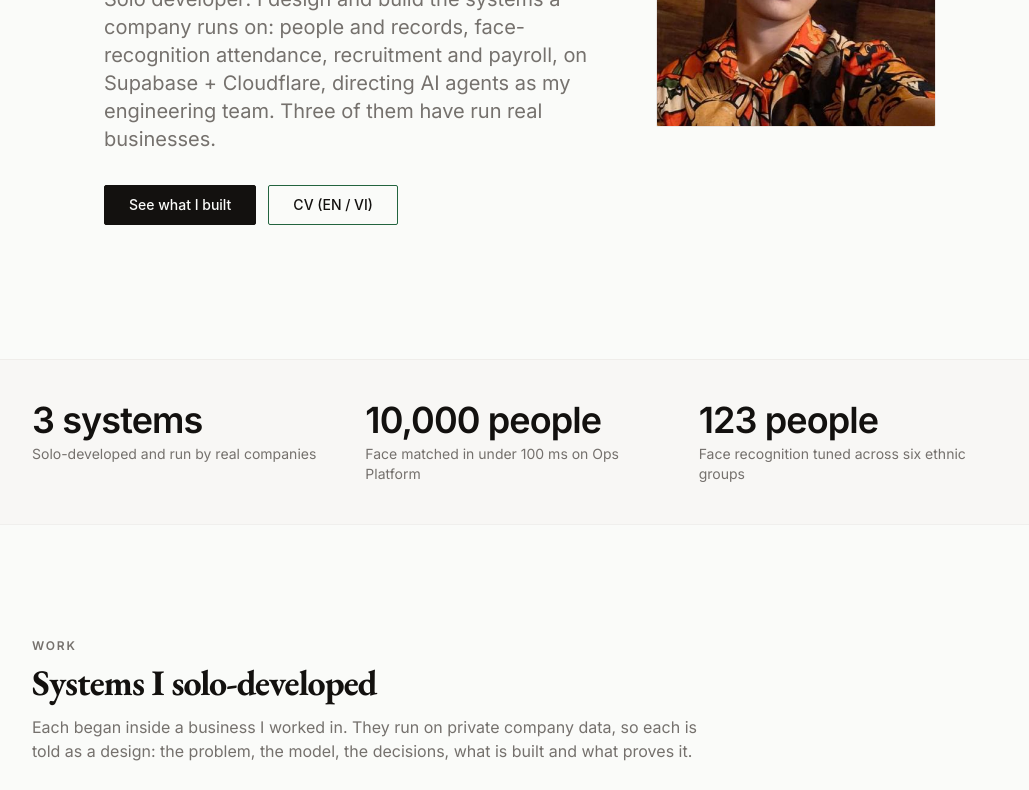
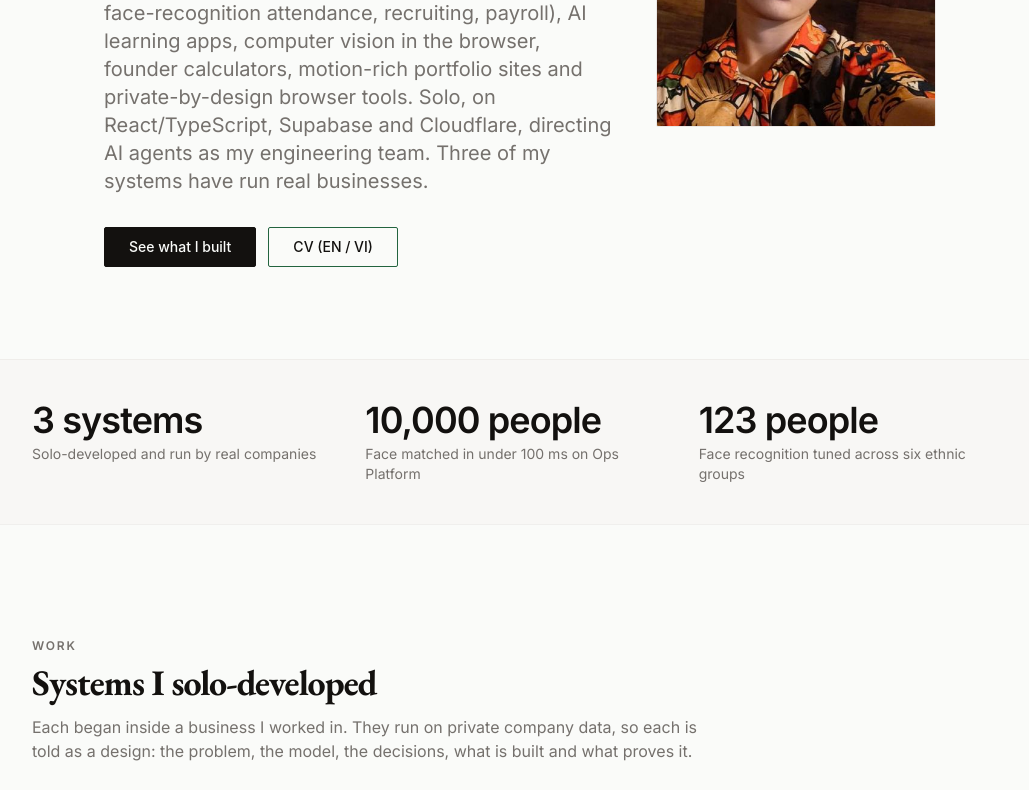
Before and after one commit to nguyendinhngoc23052006/nguyen-dinh-ngoc-portfolio, an Astro site: page / in a window 1280 px wide. Shown: the part 441-1231 px from the top of the page, without its empty margins (120-1149 px from the left). Built offline with nearby package versions, Linux system fonts and the light colour scheme; Astro itself is replaced by a stand-in of ours.

Commit message:
Position as a full-stack developer who tailors apps, not an internal-tools specialist (#118)
The home page title, meta, structured data, hero, CV summary (EN/VI) and
focus line now cover the full range of work: business platforms, AI and
computer-vision apps, calculators, portfolio sites and browser tools.
Adds the live link for the Ngoc Anh portfolio and spells Le Khanh correctly.


Claude-Session: https://claude.ai/code/session_01SV2i4JYdiVCd1ikQw7EZwW

Co-authored-by: Claude <noreply@anthropic.com>

```diff
--- a/e2e/smoke.spec.ts
+++ b/e2e/smoke.spec.ts
@@ -4,7 +4,7 @@ import { HEALTH_PATH, HOME_PATH } from "./_mocks";
 test("home page has correct title", async ({ page }) => {
   await page.goto(HOME_PATH);
   await expect(page).toHaveTitle(
-    "Jade — Internal Systems Developer | Nguyen Dinh Ngoc",
+    "Jade — Full-stack Developer | Nguyen Dinh Ngoc",
   );
 });
 
--- a/src/data/portfolio.ts
+++ b/src/data/portfolio.ts
@@ -3,7 +3,7 @@ import metrics from "./metrics.json";
 export const SITE_URL = "https://nguyendinhngoc.dev";
 
 export const heroSubhead =
-  "Solo developer: I design and build the systems a company runs on: people and records, face-recognition attendance, recruitment and payroll, on Supabase + Cloudflare, directing AI agents as my engineering team. Three of them have run real businesses.";
+  "Full-stack developer who builds apps tailored to the job, end to end: business platforms (people records, face-recognition attendance, recruiting, payroll), AI learning apps, computer vision in the browser, founder calculators, motion-rich portfolio sites and private-by-design browser tools. Solo, on React/TypeScript, Supabase and Cloudflare, directing AI agents as my engineering team. Three of my systems have run real businesses.";
 
 export const aboutIntro = `I study international economics at Foreign Trade University and taught myself the rest — production software, cloud infrastructure, AI-directed engineering. The combination isn't padding, it's leverage. Macroeconomic reasoning for the business case. Creative problem-solving for the jobs no template fits. Infrastructure-deep understanding of the systems the code actually runs on. All three in one head at once. Self-taught means I picked up every tool because I needed it, not because a syllabus said to — each system here needed a field I learned from published sources first: labour law, cash control, pay regulations, face recognition. I direct AI systems the way most developers use search: as an amplifier on the work, not a substitute for the understanding underneath. Most public projects here are live: open them. The systems companies run on are private, and I'll gladly walk you through them.`;
 
@@ -33,8 +33,8 @@ export const cvTitle: T = {
 };
 
 export const cvSummary: T = {
-  en: "Self-taught full-stack engineer and solo developer in Hanoi. I design and build the systems a business runs on: people records, face-recognition attendance, recruiting, shifts and payroll; three of them have run real companies. I build with Claude Code and own the design, data model, review and testing. I learn the business first: I ran the stores and wrote the procedures, and learned labour law, cash control and pay regulations to build them in.",
-  vi: "Kỹ sư full-stack tự học, phát triển độc lập, tại Hà Nội. Tôi thiết kế và xây dựng các hệ thống vận hành doanh nghiệp: hồ sơ nhân sự, chấm công nhận diện khuôn mặt, tuyển dụng, xếp ca và tính lương; ba hệ thống đã được đưa vào vận hành tại doanh nghiệp. Tôi phát triển cùng Claude Code và trực tiếp đảm nhận thiết kế, mô hình dữ liệu, rà soát và kiểm thử. Tôi tìm hiểu nghiệp vụ trước khi xây dựng: đã trực tiếp quản lý cửa hàng, soạn thảo quy trình, và nghiên cứu pháp luật lao động, kiểm soát tiền mặt, quy chế tiền lương.",
+  en: "Self-taught full-stack engineer and solo developer in Hanoi. I build apps tailored to what each client or business needs, end to end: operations platforms (people records, face-recognition attendance, recruiting, shifts and payroll), AI learning apps, computer vision, calculators and portfolio sites; three of my systems have run real companies. I build with Claude Code and own the design, data model, review and testing. I learn the business first: I ran the stores and wrote the procedures, and learned labour law, cash control and pay regulations to build them in.",
+  vi: "Kỹ sư full-stack tự học, phát triển độc lập, tại Hà Nội. Tôi xây dựng trọn vẹn các ứng dụng được thiết kế riêng theo nhu cầu của từng khách hàng và doanh nghiệp: nền tảng vận hành (hồ sơ nhân sự, chấm công nhận diện khuôn mặt, tuyển dụng, xếp ca và tính lương), ứng dụng học tập ứng dụng AI, thị giác máy tính, công cụ tính toán và website portfolio; ba hệ thống đã được đưa vào vận hành tại doanh nghiệp. Tôi phát triển cùng Claude Code và trực tiếp đảm nhận thiết kế, mô hình dữ liệu, rà soát và kiểm thử. Tôi tìm hiểu nghiệp vụ trước khi xây dựng: đã trực tiếp quản lý cửa hàng, soạn thảo quy trình, và nghiên cứu pháp luật lao động, kiểm soát tiền mặt, quy chế tiền lương.",
 };
 
 // How I work, condensed for the CV. The site's "How I work" section has the detail.
@@ -684,10 +684,11 @@ export const projects: Project[] = [
     },
     desc: "Bilingual scrollytelling portfolio where one silk thread is drawn live through every chapter: cocoon, journey route, globe, supply-chain network, guitar strings, contact knot. GSAP DrawSVG/MotionPath with Lenis, synthesised sound, hidden easter eggs, and every animation off for readers who prefer reduced motion.",
     tags: ["React", "TypeScript", "GSAP", "Lenis", "i18n", "Web Audio"],
+    url: "https://portfolio-for-ngoc-anh.pages.dev",
     source: "https://github.com/nguyendinhngoc23052006/Portfolio-for-Ngoc-Anh",
   },
   {
-    title: "Nguyễn Lê Khánh — portfolio",
+    title: "Nguyễn Lê Khanh — portfolio",
     line: {
       en: "Bilingual scrollytelling site; GSAP ScrollTrigger, i18n.",
       vi: "Portfolio song ngữ kể chuyện; GSAP ScrollTrigger, i18n.",
--- a/src/pages/index.astro
+++ b/src/pages/index.astro
@@ -27,7 +27,7 @@ import "../styles/globals.css";
 
 // biome-ignore lint/correctness/noUnusedVariables: used in Astro template
 const DESCRIPTION =
-  "Nguyen Dinh Ngoc (Jade) builds the internal systems a company runs on: operations platforms, HR, recruitment, attendance and payroll on Supabase + Cloudflare, with computer vision. Hanoi, open to remote.";
+  "Nguyen Dinh Ngoc (Jade) is a full-stack developer who builds tailored web apps end to end: business platforms, AI and computer-vision tools, calculators and portfolio sites, on React/TypeScript, Supabase and Cloudflare. Hanoi, open to remote.";
 
 // biome-ignore lint/correctness/noUnusedVariables: used in Astro template
 const jsonLd = JSON.stringify({
@@ -38,9 +38,9 @@ const jsonLd = JSON.stringify({
       "@id": `${SITE_URL}/#person`,
       name: "Nguyen Dinh Ngoc",
       alternateName: "Jade",
-      jobTitle: "Internal Systems Developer",
+      jobTitle: "Full-stack Developer",
       description:
-        "Builds internal business systems: operations platforms, HR, recruitment, attendance and payroll, with computer vision.",
+        "Builds tailored web apps end to end: business platforms, AI and computer-vision tools, calculators and portfolio sites.",
       url: SITE_URL,
       image: `${SITE_URL}/jade-avatar.jpg`,
       sameAs: ["https://github.com/nguyendinhngoc23052006"],
@@ -60,23 +60,23 @@ const jsonLd = JSON.stringify({
     <meta charset="UTF-8" />
     <meta name="viewport" content="width=device-width, initial-scale=1.0" />
     <meta name="description" content={DESCRIPTION} />
-    <meta name="keywords" content="internal systems developer, ERP, HR software, payroll, attendance, recruitment workflow, Supabase, Cloudflare, computer vision, face recognition, Hanoi" />
+    <meta name="keywords" content="full-stack developer, web app developer, React, TypeScript, Supabase, Cloudflare, AI apps, computer vision, face recognition, HR and payroll systems, Hanoi, remote" />
     <meta name="author" content="Jade (Nguyen Dinh Ngoc)" />
     <link rel="canonical" href={SITE_URL} />
-    <title>Jade — Internal Systems Developer | Nguyen Dinh Ngoc</title>
+    <title>Jade — Full-stack Developer | Nguyen Dinh Ngoc</title>
     <script is:inline src="/theme-init.js"></script>
     <link rel="preconnect" href="https://fonts.googleapis.com" />
     <link rel="preconnect" href="https://fonts.gstatic.com" crossorigin />
     <link href="https://fonts.googleapis.com/css2?family=EB+Garamond:wght@400;500;600;700&family=Inter:wght@400;500;600&display=swap" rel="stylesheet" />
     <link rel="icon" type="image/svg+xml" href="/favicon.svg" />
-    <meta property="og:title" content="Jade — Internal Systems Developer" />
+    <meta property="og:title" content="Jade — Full-stack Developer" />
     <meta property="og:description" content={DESCRIPTION} />
     <meta property="og:type" content="website" />
     <meta property="og:url" content={SITE_URL} />
     <meta property="og:image" content={`${SITE_URL}/jade-avatar.jpg`} />
     <meta property="og:locale" content="en_US" />
     <meta name="twitter:card" content="summary" />
-    <meta name="twitter:title" content="Jade — Internal Systems Developer" />
+    <meta name="twitter:title" content="Jade — Full-stack Developer" />
     <meta name="twitter:description" content={DESCRIPTION} />
     <meta name="theme-color" content="#0a0a0a" />
     <script type="application/ld+json" set:html={jsonLd} />
@@ -291,8 +291,8 @@ const jsonLd = JSON.stringify({
                 </p>
                 <p>
                   The work covers the whole stack — schema to UI to edge, every seam in between.
-                  Internal dashboards, workflow automation, client portals, one-off tools for jobs
-                  no template will fit. If the problem needs someone who can hold the business
+                  Business platforms, AI apps, client sites, calculators and tools, each tailored
+                  to a job no template will fit. If the problem needs someone who can hold the business
                   logic, the data model, and the deploy pipeline in one head at once, that's the
                   seat I was built for.
                 </p>
@@ -309,7 +309,7 @@ const jsonLd = JSON.stringify({
                 </div>
                 <div>
                   <p class="text-[11px] font-semibold uppercase tracking-widest text-muted-foreground">Focus</p>
-                  <p class="mt-0.5 text-sm">Internal systems · Operations platforms · Automation · Computer vision</p>
+                  <p class="mt-0.5 text-sm">Full-stack apps · Business platforms · AI · Computer vision · Web design</p>
                 </div>
                 <div>
                   <p class="text-[11px] font-semibold uppercase tracking-widest text-muted-foreground">Status</p>
@@ -398,7 +398,7 @@ const jsonLd = JSON.stringify({
               <a href="mailto:nguyendinhngoc23052006@gmail.com" class="text-sm text-muted-foreground transition-colors hover:text-foreground">Email</a>
             </div>
             <p class="mt-4 text-xs text-muted-foreground">
-              &copy; {new Date().getFullYear()} Jade &middot; Nguyen Dinh Ngoc &middot; Internal systems from Hanoi
+              &copy; {new Date().getFullYear()} Jade &middot; Nguyen Dinh Ngoc &middot; Full-stack developer, Hanoi
             </p>
           </div>
         </footer>
```
